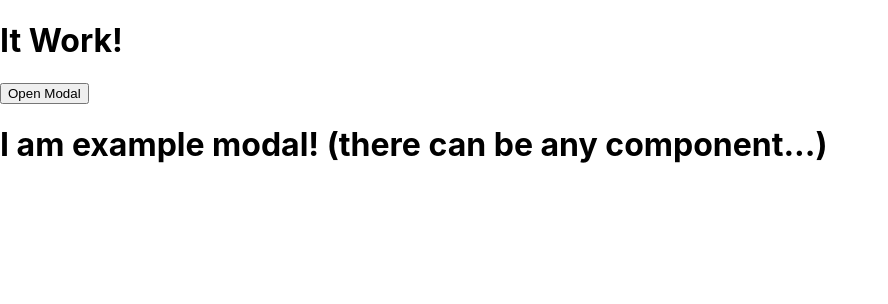
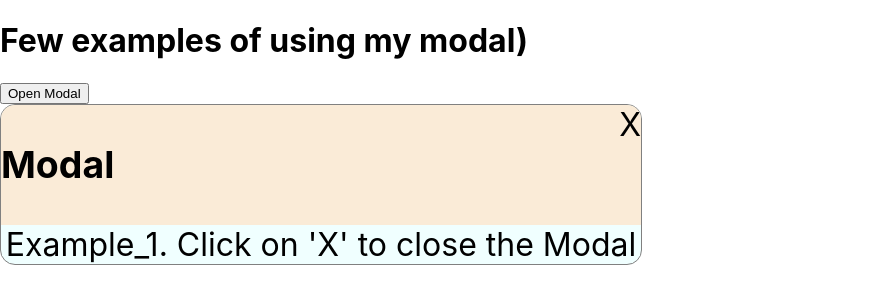
Before and after one commit to suslovDev/simple-modal, a React (Create React App) app: page / in a window 1280 px wide. Both pictures are taken after a click on the button "Open Modal". Shown: the top 304 px of the page, without its empty margins (0-888 px from the left). Built offline with nearby package versions, Linux system fonts and the light colour scheme.

Commit message:
change logic: markup is not wrapped in the Modal

```diff
--- a/src/App.js
+++ b/src/App.js
@@ -14,14 +14,9 @@ function App() {
 
   return (
     <div>
-      <h1>It Work!</h1>
+      <h1>Few examples of using my modal)</h1>
       <button onClick={handleOpenModal}>Open Modal</button>
-      {isOpen && (
-        <Modal onClose={handleClose}>
-          {/* just one prop 'onClose' to change state for conditional render the Modal */}
-          <h1>I am example modal! (there can be any component...)</h1>
-        </Modal>
-      )}
+      {isOpen && <Modal onClose={handleClose} name='Example_1' />}
     </div>
   );
 }
--- a/src/UI/Modal/Modal.js
+++ b/src/UI/Modal/Modal.js
@@ -2,11 +2,11 @@ import { useState, useEffect } from "react";
 import ModalContent from "./ModalContent";
 
 const Modal = ({ children, onClose }) => {
-  const [isCliced, setIsClicked] = useState(false);
+  const [isClicked, setIsClicked] = useState(false);
   const [isHide, setIsHide] = useState(false);
 
   useEffect(() => {
-    if (isCliced) {
+    if (isClicked) {
       setIsHide(true);
       const timer = setTimeout(() => {
         onClose();
@@ -15,7 +15,7 @@ const Modal = ({ children, onClose }) => {
         clearTimeout(timer);
       };
     }
-  }, [isCliced, isHide, onClose]);
+  }, [isClicked, isHide, onClose]);
 
   const handleClick = () => {
     setIsClicked(true);
@@ -23,7 +23,6 @@ const Modal = ({ children, onClose }) => {
 
   return (
     <ModalContent
-      nestedContent={children}
       handleClick={handleClick}
       isHide={isHide}
     />
--- a/src/UI/Modal/ModalContent.js
+++ b/src/UI/Modal/ModalContent.js
@@ -1,7 +1,8 @@
 import classes from "./ModalContent.module.css";
 import { useEffect, useState } from "react";
+import ClickToXHide from "../../examples/ClickToXHide";
 
-const ModalContent = ({ nestedContent, handleClick, isHide }) => {
+const ModalContent = ({ handleClick, isHide }) => {
   const [refresh, setRefresh] = useState(false);
   useEffect(() => {
     if (!isHide) {
@@ -12,9 +13,10 @@ const ModalContent = ({ nestedContent, handleClick, isHide }) => {
   }, [isHide, refresh]);
   return (
     <div
-      onClick={handleClick}
-      className={`${classes.transition} ${!refresh ? classes.hide : classes.show}`}>
-      {nestedContent}
+      className={`${classes.transition} ${
+        !refresh ? classes.hide : classes.show
+      }`}>
+      <ClickToXHide onClose={handleClick} />
     </div>
   );
 };
--- /dev/null
+++ b/src/examples/ClickToXHide.js
@@ -0,0 +1,15 @@
+import classes from "./ClickToXHide.module.css";
+
+const ClickToXHide = ({ onClose }) => {
+  return (
+    <div className={classes.modal}>
+      <div className={classes.modal___head}>
+        <h3>Modal</h3>
+        <div onClick={onClose}>X</div>
+      </div>
+      <div>Example_1. Click on 'X' to close the Modal</div>
+    </div>
+  );
+};
+
+export default ClickToXHide;
--- /dev/null
+++ b/src/examples/ClickToXHide.module.css
@@ -0,0 +1,20 @@
+.modal {
+  display: flex;
+  justify-content: center;
+  align-items: center;
+  flex-direction: column;
+  width: 50%;
+  border: 1px solid gray;
+  border-radius: 15px;
+  background-color: azure;
+  font-size: 2rem;
+  overflow: hidden;
+}
+
+.modal___head {
+  display: flex;
+  flex-direction: row;
+  background-color: antiquewhite;
+  justify-content: space-between;
+  width: 100%;
+}
```
